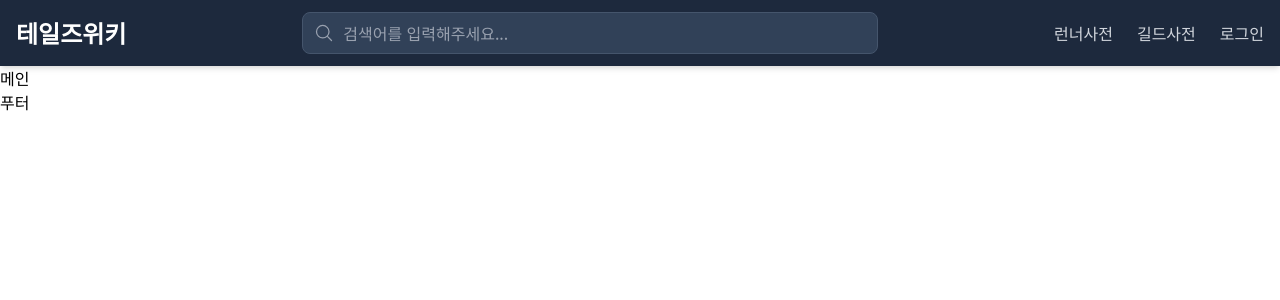
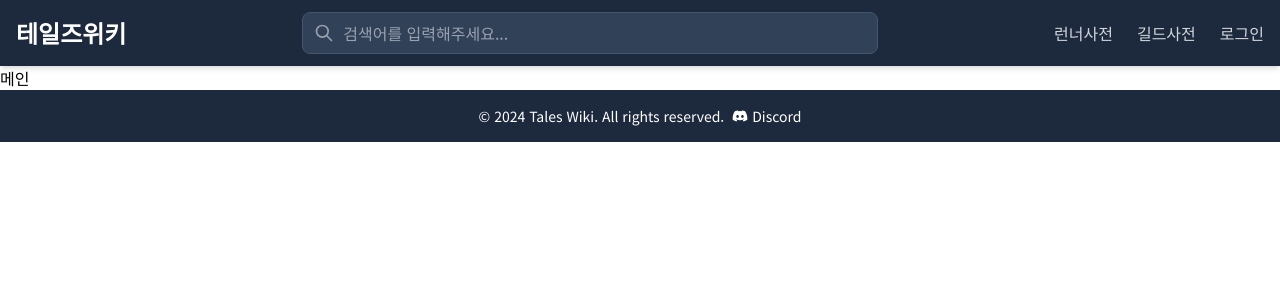
Before and after one commit to tales-wiki/frontend-next, a Next.js app: page / in a window 1280 px wide. Shown: the top 300 px of the page. Built offline with nearby package versions, Linux system fonts and the light colour scheme.

Commit message:
feat: 리액트 아이콘 추가

```diff
--- a/package.json
+++ b/package.json
@@ -9,10 +9,10 @@
     "lint": "next lint"
   },
   "dependencies": {
-    "@heroicons/react": "^2.2.0",
     "next": "15.3.0",
     "react": "^19.0.0",
-    "react-dom": "^19.0.0"
+    "react-dom": "^19.0.0",
+    "react-icons": "^5.5.0"
   },
   "devDependencies": {
     "@eslint/eslintrc": "^3",
--- a/src/components/layout/Footer.tsx
+++ b/src/components/layout/Footer.tsx
@@ -1,5 +1,20 @@
+import { FaDiscord } from "react-icons/fa";
+
 const Footer = () => {
-  return <footer>푸터</footer>;
+  return (
+    <footer className="flex items-center justify-center gap-2 py-4 text-sm text-white bg-slate-800">
+      <span>© 2024 Tales Wiki. All rights reserved.</span>
+      <a
+        href="https://discord.gg/your-discord-link"
+        target="_blank"
+        rel="noopener noreferrer"
+        className="flex items-center gap-1 hover:text-gray-300"
+      >
+        <FaDiscord className="w-4 h-4" />
+        <span>Discord</span>
+      </a>
+    </footer>
+  );
 };
 
 export default Footer;
--- a/src/components/layout/Header.tsx
+++ b/src/components/layout/Header.tsx
@@ -1,12 +1,8 @@
 "use client";
 
-import {
-  Bars3Icon,
-  MagnifyingGlassIcon,
-  XMarkIcon,
-} from "@heroicons/react/24/outline";
 import Link from "next/link";
 import { useState } from "react";
+import { HiOutlineMenu, HiOutlineSearch, HiOutlineX } from "react-icons/hi";
 
 const Header = () => {
   const [isMenuOpen, setIsMenuOpen] = useState(false);
@@ -24,7 +20,7 @@ const Header = () => {
           <div className="hidden lg:flex flex-1 max-w-xl mx-4">
             <div className="relative w-full">
               <div className="absolute inset-y-0 left-0 pl-3 flex items-center pointer-events-none">
-                <MagnifyingGlassIcon className="h-5 w-5 text-gray-400" />
+                <HiOutlineSearch className="h-5 w-5 text-gray-400" />
               </div>
               <input
                 type="text"
@@ -40,12 +36,12 @@ const Header = () => {
             onClick={() => setIsMenuOpen(!isMenuOpen)}
           >
             <div className="relative w-6 h-6">
-              <Bars3Icon
+              <HiOutlineMenu
                 className={`absolute h-6 w-6 transition-all duration-300 ${
                   isMenuOpen ? "opacity-0 rotate-90" : "opacity-100 rotate-0"
                 }`}
               />
-              <XMarkIcon
+              <HiOutlineX
                 className={`absolute h-6 w-6 transition-all duration-300 ${
                   isMenuOpen ? "opacity-100 rotate-0" : "opacity-0 -rotate-90"
                 }`}
@@ -76,7 +72,7 @@ const Header = () => {
           <div className="mt-4">
             <div className="relative mb-4">
               <div className="absolute inset-y-0 left-0 pl-3 flex items-center pointer-events-none">
-                <MagnifyingGlassIcon className="h-5 w-5 text-gray-400" />
+                <HiOutlineSearch className="h-5 w-5 text-gray-400" />
               </div>
               <input
                 type="text"
```
Also changed, not shown: 1 other file (tests, documents, lock files or other folders).
